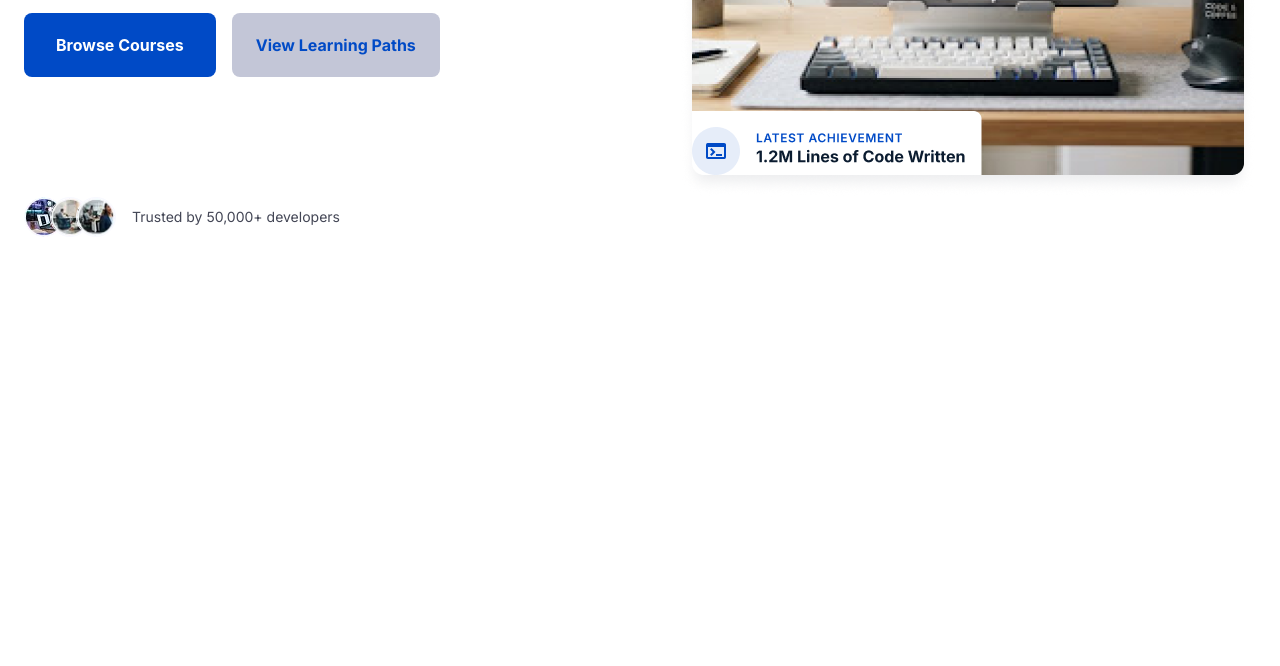
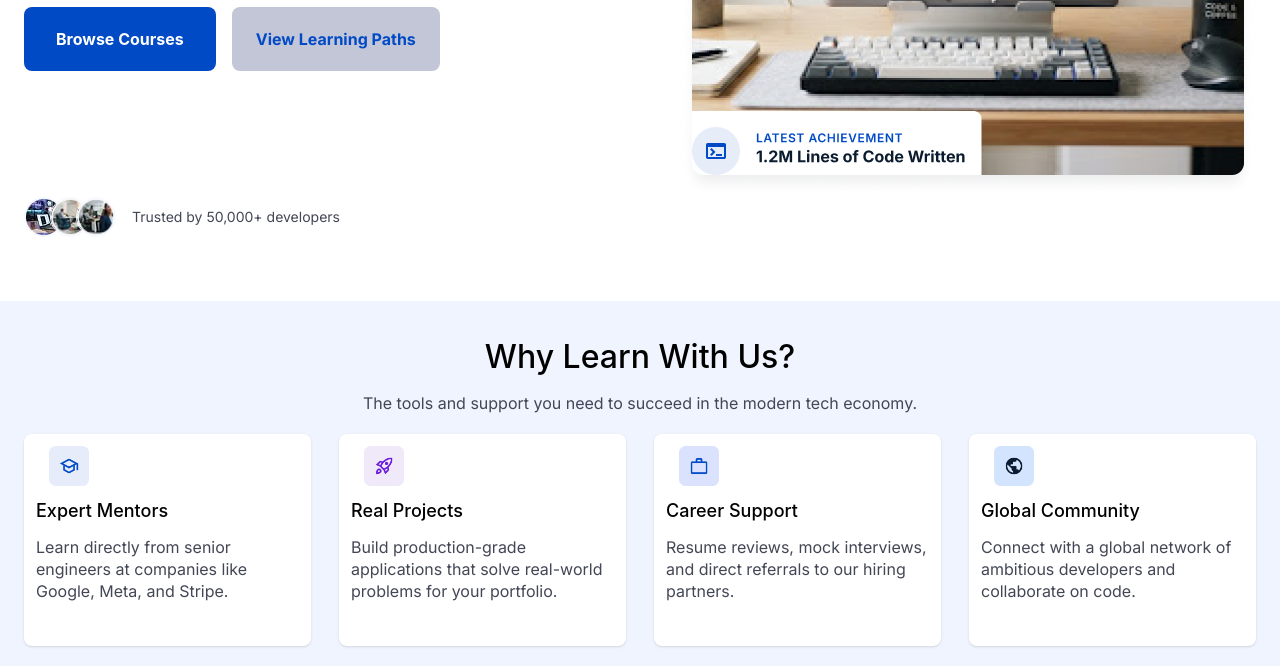
Before and after one commit to khattab-dev-web/coding-Academy, a website: page index.html in a window 1280 px wide. Shown: the part 483-1149 px from the top of the page. Before the commit the page ends 800 px from the top, so only its background shows below. Drawn offline with Linux system fonts and the light colour scheme.

Commit message:
create learning section

```diff
--- a/index.html
+++ b/index.html
@@ -49,6 +49,7 @@
     </header>
 
     <main>
+        <!-- start hero section -->
         <section class="hero">
             <div class="container row gap-5 md:gap-16 flex-col md:flex-row">
                 <div class="mt-12 md:mt-20 flex flex-col gap-4 max-xm:text-center max-xm:items-center">
@@ -84,7 +85,58 @@
                     </div>
                     </div>
         </section>
+        <!-- end hero section -->
 
+        <!-- start learn section -->
+
+<section class="bg-background mt-16 row flex-col">
+
+       <div class="text-center items-center justify-center py-5">
+    <h2 class="py-3.75">Why Learn With Us?</h2>
+    <p class="paragraph">The tools and support you need to succeed in the modern tech economy.</p>
+  </div>
+
+  <div class="container pb-1.25 grid grid-cols-1 md:grid-cols-2 lg:grid-cols-4 gap-7">
+    <div class="relative shadow bg-[#FFFFFF] rounded-lg mb-3.75 py-7 hover:scale-105">
+      <div class="absolute top-3 left-6.25">
+        <img src="./images/icons/learn section/mortarboard-icon.webp" class="w-10 h-10" alt="mortarboard-icon">
+      </div>
+      <div class="py-4 px-3">
+        <h3 class="mb-2 mt-4">Expert Mentors</h3>
+        <p class="paragraph">Learn directly from senior engineers at companies like Google, Meta, and Stripe.</p>
+      </div>
+
+    </div>
+    <div class="relative shadow bg-[#FFFFFF] rounded-lg mb-3.75 py-7 hover:scale-105">
+      <div class="absolute top-3 left-6.25">
+        <img src="./images/icons/learn section/Rocket-icon.webp" class="w-10 h-10" alt="mortarboard-icon">
+      </div>
+      <div class="py-4 px-3">
+        <h3 class="mb-2 mt-4">Real Projects</h3>
+        <p class="paragraph">Build production-grade applications that solve real-world problems for your portfolio.</p>
+      </div>
+    </div>
+    <div class="relative shadow bg-[#FFFFFF] rounded-lg mb-3.75 py-7 hover:scale-105">
+      <div class="absolute top-3 left-6.25">
+        <img src="./images/icons/learn section/career-icon.webp" class="w-10 h-10" alt="mortarboard-icon">
+      </div>
+      <div class="py-4 px-3">
+        <h3 class="mb-2 mt-4">Career Support</h3>
+        <p class="paragraph">Resume reviews, mock interviews, and direct referrals to our hiring partners.</p>
+      </div>
+    </div>
+    <div class="relative shadow bg-[#FFFFFF] rounded-lg mb-3.75 py-7 hover:scale-105">
+      <div class="absolute top-3 left-6.25">
+        <img src="./images/icons/learn section/global-icon.webp" class="w-10 h-10" alt="mortarboard-icon">
+      </div>
+      <div class="py-4 px-3">
+        <h3 class="mb-2 mt-4">Global Community</h3>
+        <p class="paragraph">Connect with a global network of ambitious developers and collaborate on code.</p>
+      </div>
+    </div>
+  </div>
+</section>
+ <!-- end learn section -->
     </main>
 
 </body>
--- a/src/input.css
+++ b/src/input.css
@@ -14,7 +14,6 @@
         line-height: 2rem;
 
    @variant md{
-
      font-size:1.75rem;
      font-family: "Inter";
      font-weight: 600;
@@ -35,8 +34,8 @@
         line-height: 2.6rem;
     }
     h3{
-        font-size: 1.5rem;
-        font-weight: 400;
+        font-size: 1.125rem;
+        font-weight: 500;
         line-height: 2.1rem;
     }
     button{
@@ -47,6 +46,7 @@
 @theme {
     --font-Inter: 'Inter';
     --color-primary: #004AC6;
+    --color-background: #EFF4FF;
     --breakpoint-xs: 319px;
     /* --breakpoint-xm: 769px; */
 
@@ -83,7 +83,7 @@ body{
     overflow-x: hidden;
 }
 @utility paragraph{
-    @apply text-[#434655] font-Inter font-normal leading-[25.6px];
+    @apply text-[#434655] font-Inter font-normal leading-5.5;
 }
 
 
```
Also changed, not shown: images/icons/learn section/Rocket-icon.webp (added), images/icons/learn section/career-icon.webp (added), images/icons/learn section/global-icon.webp (added), images/icons/learn section/mortarboard-icon.webp (added), src/output.css.
